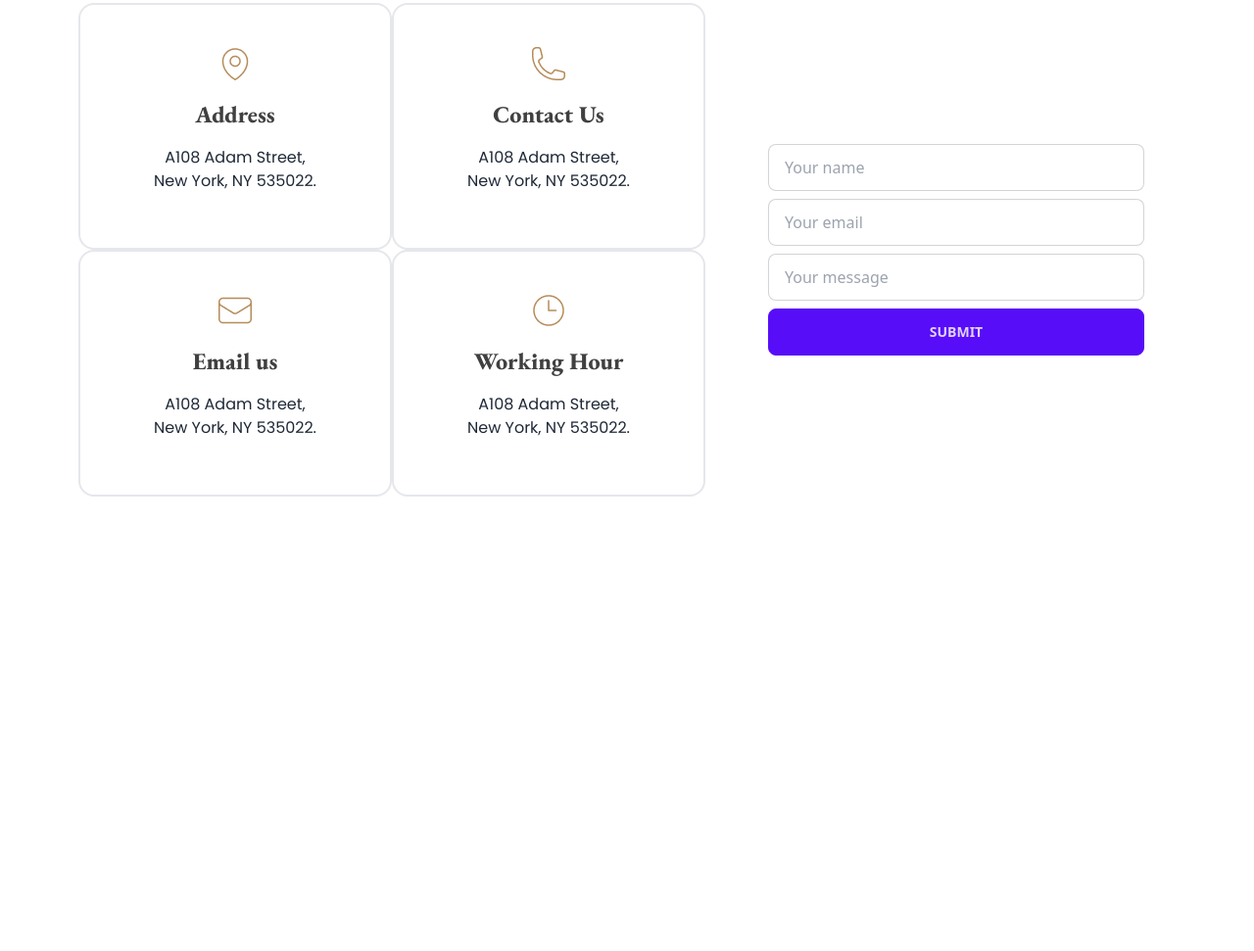
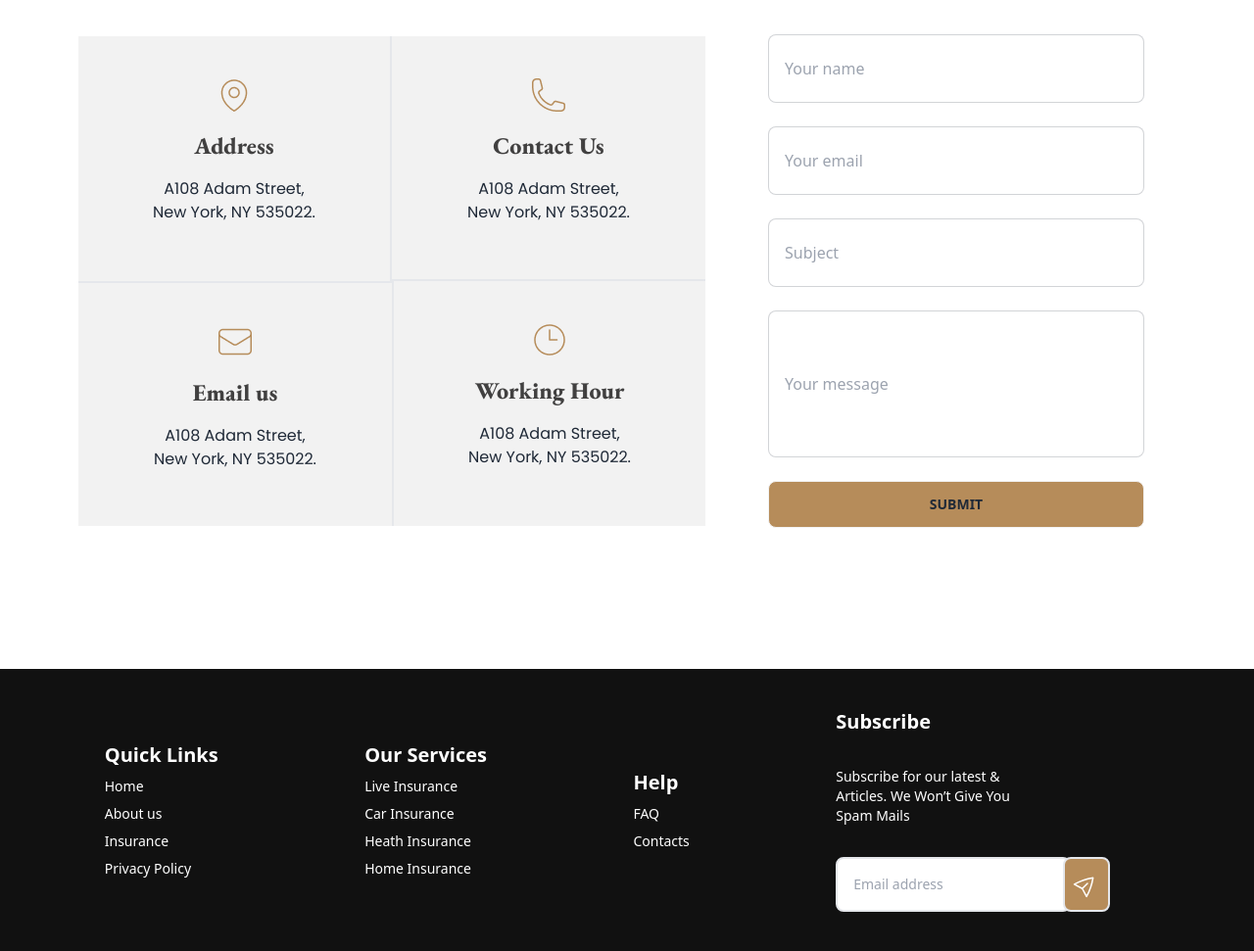
Before and after one commit to JoujonikiAsa2/Legal-Solution-Project, a plain HTML site: page index.html in a window 1280 px wide. Shown: the part 3909-4880 px from the top of the page at 98% size. Before the commit the page ends 4528 px from the top, so only its background shows below. Drawn offline with nearby package versions, Linux system fonts and the light colour scheme.

Commit message:
added everything

```diff
--- a/index.html
+++ b/index.html
@@ -309,7 +309,7 @@
         <section class="lg:px-20 mb-10 lg:mb-28 md:mb-16">
             <div class="flex justify-center items-center gap-8">
                 <div class="grid grid-cols-2 gap-x-0">
-                    <div class="card lg:w-[320px] text-center border-2 space-y-4 p-10">
+                    <div class="card lg:w-[320px] text-center border-r-2 bg-base-200 rounded-none space-y-4 p-10">
                         <div class="flex justify-center">
                             <img src="./images/location.png" alt="">
                         </div>
@@ -319,7 +319,7 @@
                         <div class="flex justify-center">
                         </div>
                     </div>
-                    <div class="card lg:w-[320px] text-center border-2 space-y-4 p-10">
+                    <div class="card lg:w-[320px] text-center space-y-4 p-10 border-b-2 bg-base-200 rounded-none">
                         <div class="flex justify-center">
                             <img src="./images/call.png" alt="">
                         </div>
@@ -329,7 +329,7 @@
                         <div class="flex justify-center">
                         </div>
                     </div>
-                    <div class="card lg:w-[320px] text-center border-2 space-y-4 p-10">
+                    <div class="card lg:w-[320px] text-center border-t-2 bg-base-200 rounded-none space-y-4 p-10">
                         <div class="flex justify-center">
                             <img src="./images/email.png" alt="">
                         </div>
@@ -339,7 +339,7 @@
                         <div class="flex justify-center">
                         </div>
                     </div>
-                    <div class="card lg:w-[320px] text-center border-2 space-y-4 p-10">
+                    <div class="card lg:w-[320px] text-center border-l-2 bg-base-200 rounded-none space-y-4 p-10">
                         <div class="flex justify-center">
                             <img src="./images/time.png" alt="">
                         </div>
@@ -354,23 +354,78 @@
                     <div class="card flex-shrink-0 w-full">
                         <div class="card-body">
                             <div class="form-control">
-                                <input type="text" placeholder="Your name" class="input input-bordered" />
+                                <input type="text" placeholder="Your name" class="input input-bordered h-[70px] mb-4" />
                             </div>
                             <div class="form-control">
-                                <input type="text" placeholder="Your email" class="input input-bordered" />
+                                <input type="text" placeholder="Your email" class="input input-bordered h-[70px] mb-4" />
                             </div>
                             <div class="form-control">
-                                <input type="text-area" placeholder="Your message" class="input input-bordered" />
+                                <input type="text" placeholder="Subject" class="input input-bordered h-[70px] mb-4" />
                             </div>
                             <div class="form-control">
-                                <button class="btn btn-primary">Submit</button>
+                                <input type="text-area" placeholder="Your message" class="input input-bordered h-[150px] mb-4" />
+                            </div>
+                            <div class="form-control">
+                                <button class="btn bg-primary-color">Submit</button>
                             </div>
                         </div>
                     </div>
                 </div>
         </section>
     </main>
-    <footer></footer>
+    <footer>
+        <!-- Footer section -->
+        <section class="text-white">
+          <div class="bg-[#111] lg:mt-28">
+            <div class="footer p-10 justify-around items-center">
+              <div>
+                <span class="text-xl font-semibold text-white">Quick Links</span>
+                <a class="link link-hover">Home</a>
+                <a class="link link-hover">About us</a>
+                <a class="link link-hover">Insurance</a>
+                <a class="link link-hover">Privacy Policy</a>
+              </div>
+              <div>
+                <span class="text-xl font-semibold text-white">Our Services</span>
+                <a class="link link-hover">Live Insurance</a>
+                <a class="link link-hover">Car Insurance</a>
+                <a class="link link-hover">Heath Insurance</a>
+                <a class="link link-hover">Home Insurance</a>
+              </div>
+              <div>
+                <span class="text-xl font-semibold text-white">Help</span>
+                <a class="link link-hover">FAQ</a>
+                <a class="link link-hover">Contacts</a>
+              </div>
+              <div class="space-y-6">
+                <span class="text-xl font-semibold text-white">Subscribe</span>
+                <p class="w-[200px]">Subscribe for our latest & Articles. We Won’t Give You Spam Mails</p>
+                <div class="form-control w-80">
+                  <div class="relative">
+                    <div>
+                      <input type="text" placeholder="Email address"
+                        class="w-60 py-4 border-2 bg-transparent rounded-lg p-4 bg-white" />
+                    </div>
+                    <div
+                      class="text-white flex items-center justify-center text-3xl absolute top-0 right-10 border-2 w-12 h-14 bg-primary-color rounded-lg ">
+                      <svg xmlns="http://www.w3.org/2000/svg" width="34" height="34" viewBox="0 0 34 34" fill="none">
+                        <g clip-path="url(#clip0_12_37)">
+                        <path d="M12.7279 21.2427L4.52197 16.8989C10.4846 13.6228 16.9629 11.3888 23.6775 10.2931C22.5826 17.0078 20.3492 23.4863 17.0738 29.4494L12.7279 21.2427ZM12.7279 21.2427L18.0312 15.9394" stroke="white" stroke-width="1.5" stroke-linecap="round" stroke-linejoin="round"/>
+                        </g>
+                        <defs>
+                        <clipPath id="clip0_12_37">
+                        <rect width="24" height="24" fill="white" transform="translate(0 17) rotate(-45)"/>
+                        </clipPath>
+                        </defs>
+                        </svg></div>
+                  </div>
+
+                </div>
+              </div>
+            </div>
+          </div>
+        </section>
+      </footer>
 </body>
 
 </html>
```
